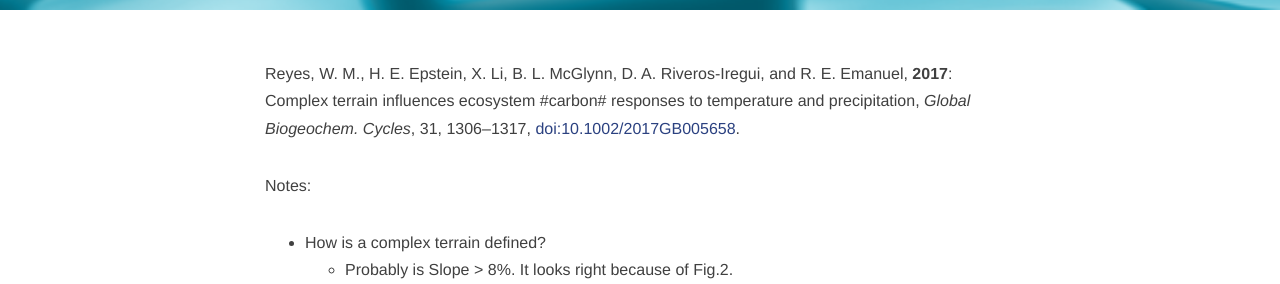
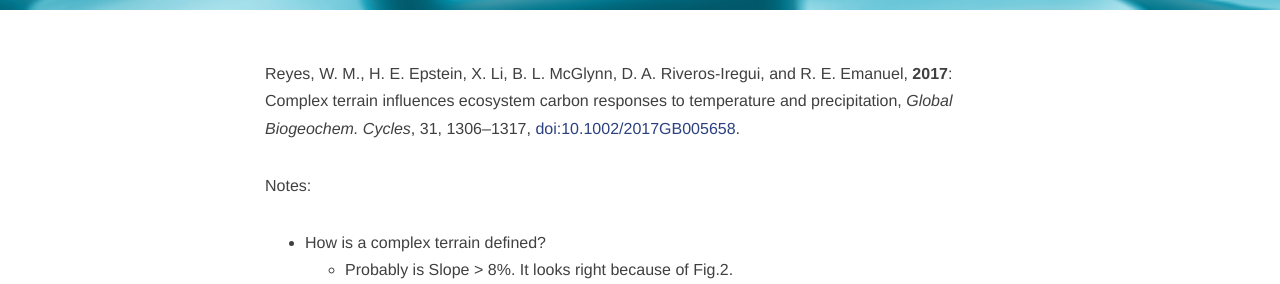
Before and after one commit to CryoECNU/cryoecnu.github.io, a Jekyll site: the page built from _posts/2017-10-06-Complex_terrain_carbon_responses.md, in a window 1280 px wide and 900 px high, scrolled down 394 px. Shown: the part 195-479 px from the top of the window. Built offline with Jekyll 4.4.1, drawn with Linux system fonts in a browser that asks for light colours; nearby versions of some CDN libraries; comment, search, counter and statistics services are not loaded.

```diff
--- a/_posts/2017-10-06-Complex_terrain_carbon_responses.md
+++ b/_posts/2017-10-06-Complex_terrain_carbon_responses.md
@@ -7,7 +7,7 @@ tags: [Climate, Reference, Complex Terrain, Carbon, Temperature, Precipitation]
 description:
 header-img: img/top.png    #这篇文章标题背景图片
 ---
-Reyes, W. M., H. E. Epstein, X. Li, B. L. McGlynn, D. A. Riveros-Iregui, and R. E. Emanuel, **2017**: Complex terrain influences ecosystem #carbon# responses to temperature and precipitation, *Global Biogeochem. Cycles*, 31, 1306–1317, [doi:10.1002/2017GB005658](https://doi.org/10.1002/2017GB005658).
+Reyes, W. M., H. E. Epstein, X. Li, B. L. McGlynn, D. A. Riveros-Iregui, and R. E. Emanuel, **2017**: Complex terrain influences ecosystem carbon responses to temperature and precipitation, *Global Biogeochem. Cycles*, 31, 1306–1317, [doi:10.1002/2017GB005658](https://doi.org/10.1002/2017GB005658).
 
 Notes:
 
```
